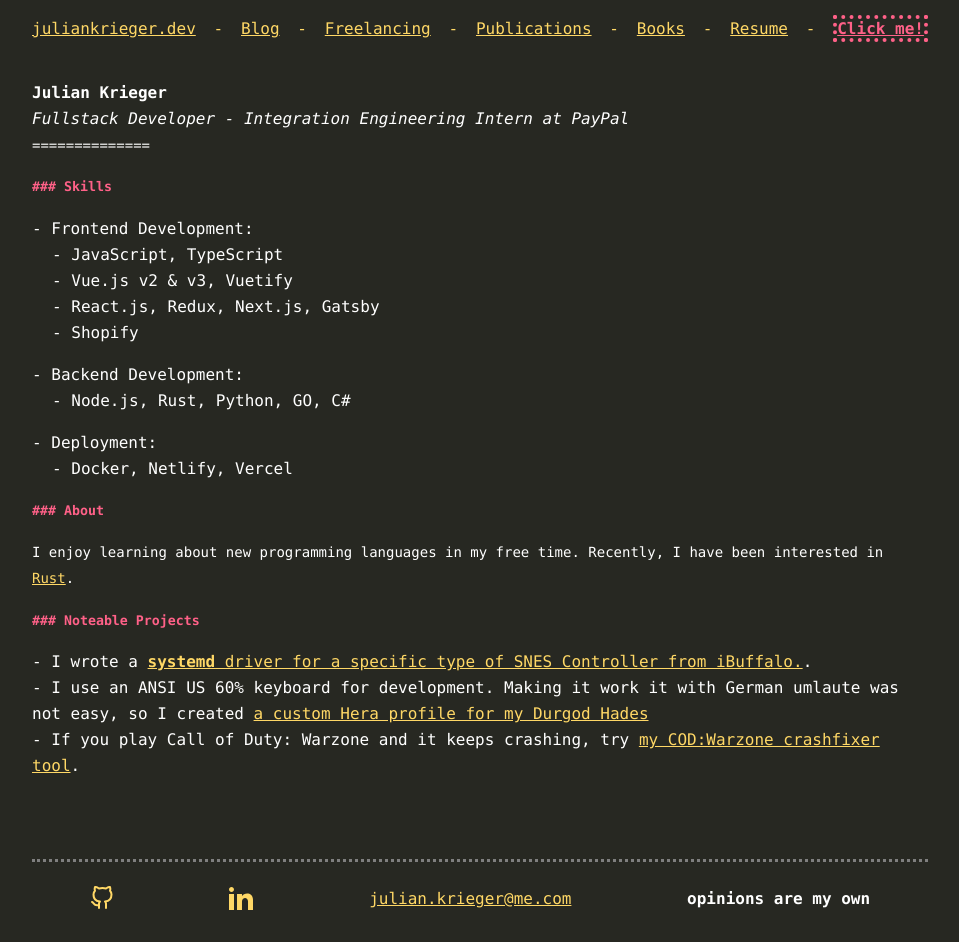
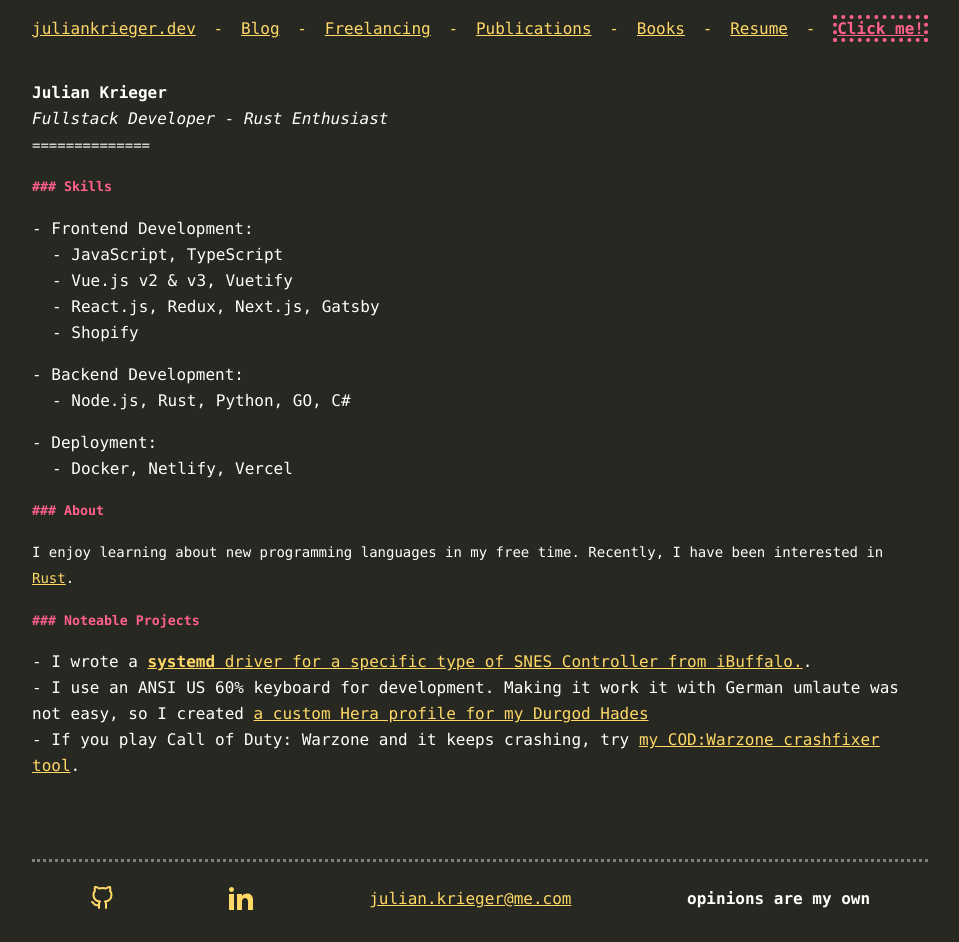
Before and after one commit to juliankrieger/juliankrieger.dev-v3, a Next.js app: page / in a window 1280 px wide. Shown: the whole page, without its empty margins (160-1119 px from the left). Built offline with nearby package versions, Linux system fonts and the light colour scheme.

Commit message:
change role

```diff
--- a/pages/index.tsx
+++ b/pages/index.tsx
@@ -8,7 +8,7 @@
         <h5 className={styles.title}></h5>
           <strong>Julian Krieger</strong>
           <br />
-          <i>Fullstack Developer - Integration Engineering Intern at PayPal</i>
+          <i>Fullstack Developer - Rust Enthusiast</i>
           <br />
           <p>==============</p>
       </main>
```
